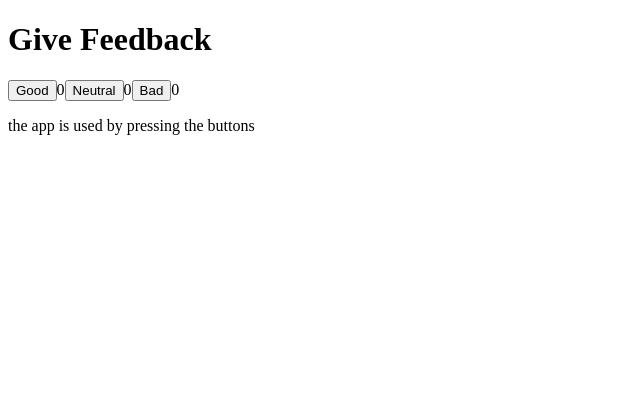
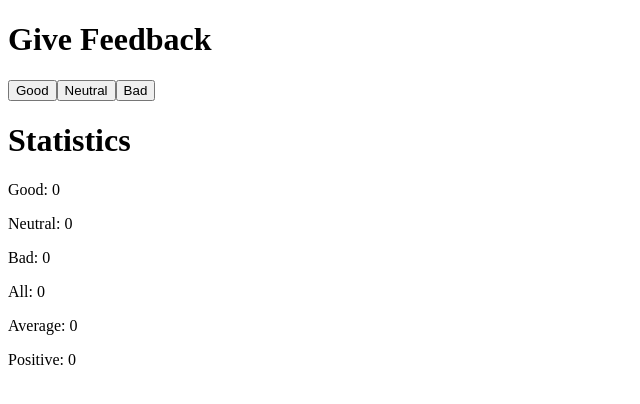
Before and after one commit to MariaEduarda15max/FullStackOpen-Helsinki, a React (Vite) app in the folder unicafe/: page / in a window 1280 px wide. Shown: the top 404 px of the page, without its empty margins (0-640 px from the left). Built offline with nearby package versions, Linux system fonts and the light colour scheme.

Commit message:
parte 1.6 unicafe

```diff
--- a/unicafe/src/App.jsx
+++ b/unicafe/src/App.jsx
@@ -1,3 +1,4 @@
+import { captureOwnerStack } from "react"
 import { useState } from "react"
 
 const Button = ({ onClick, text }) => <button onClick={onClick}>{text}</button>
@@ -20,74 +21,27 @@
   const [good, setGood] = useState(0)
   const [neutral, setNeutral] = useState(0)
   const [bad, setBad] = useState(0)
-  const [allClicks, setAll] = useState([])
-  const [total, setTotal] = useState(0)
 
-
-  const handleGoodClick = () => {
-    setAll(allClicks.concat('Good'))
-    const updatedGood = good + 1
-    setGood(updatedGood)
-    setTotal(updatedGood + neutral + bad)
-  }
-
-
-  const handleNeutralClick = () => {
-    setAll(allClicks.concat('Neutral'))
-    const updatedNeutral = neutral + 1
-    setNeutral(updatedNeutral)
-    setTotal(good + updatedNeutral + bad)
-  }
-  const handleBadClick = () => {
-    setAll(allClicks.concat('Bad'))
-    const updatedBad = bad + 1
-    setBad(updatedBad)
-    setTotal(good + neutral + updatedBad)
-  }
+  // + estadisticas
+  const all = good + neutral + bad
+  const average = all === 0 ? 0 : (good - bad) / all
+  const positive = all === 0 ? 0 : (good / all) * 100
 
   return (
     <div>
       <h1>Give Feedback</h1>
-      <button onClick={handleGoodClick} text='Good'>Good</button>
-      {good}
-      <button onClick={handleNeutralClick} text='neutral'>Neutral</button>
-      {neutral}
-      <button onClick={handleBadClick} text='Bad'>Bad</button>
-      {bad}
-      <p>{allClicks.join(' ')}</p>
-      <History allClicks={allClicks} />
+      <button onClick = {() => setGood(good + 1)}>Good</button>
+      <button onClick={() => setNeutral(neutral + 1)}>Neutral</button>
+      <button onClick={() => setBad(bad + 1)}>Bad</button>
+      <h1>Statistics</h1>
+      <p>Good: {good}</p>
+      <p>Neutral: {neutral}</p>
+      <p>Bad: {bad}</p>
+      <p>All: {all}</p>
+      <p>Average: {average}</p>
+      <p>Positive: {positive}</p>
     </div>
     )
 }
 
 export default App
-
-
-// const Display = props => <div>{props.value}</div>
-
-// const Button = (props) => (
-//   <button onClick={props.onClick}>
-//     {props.text}
-//   </button>
-// )
-
-// const App = () => {
-//   const [value, setValue] = useState(10)
-
-// const setToValue = newValue => {
-//   console.log('value now', newValue) //print the new value to console
-//   setValue(newValue)
-// }
-
-
-//   return (
-//     <div>
-//       <Display value={value} />
-//       <Button onClick={() => setToValue(1000)} text="thousand" />
-//       <Button onClick={() => setToValue(0)} text="reset" />
-//       <Button onClick={() => setToValue(value + 1)} text="increment" />
-//     </div>
-//   )
-// }
-
-// export default App
```
